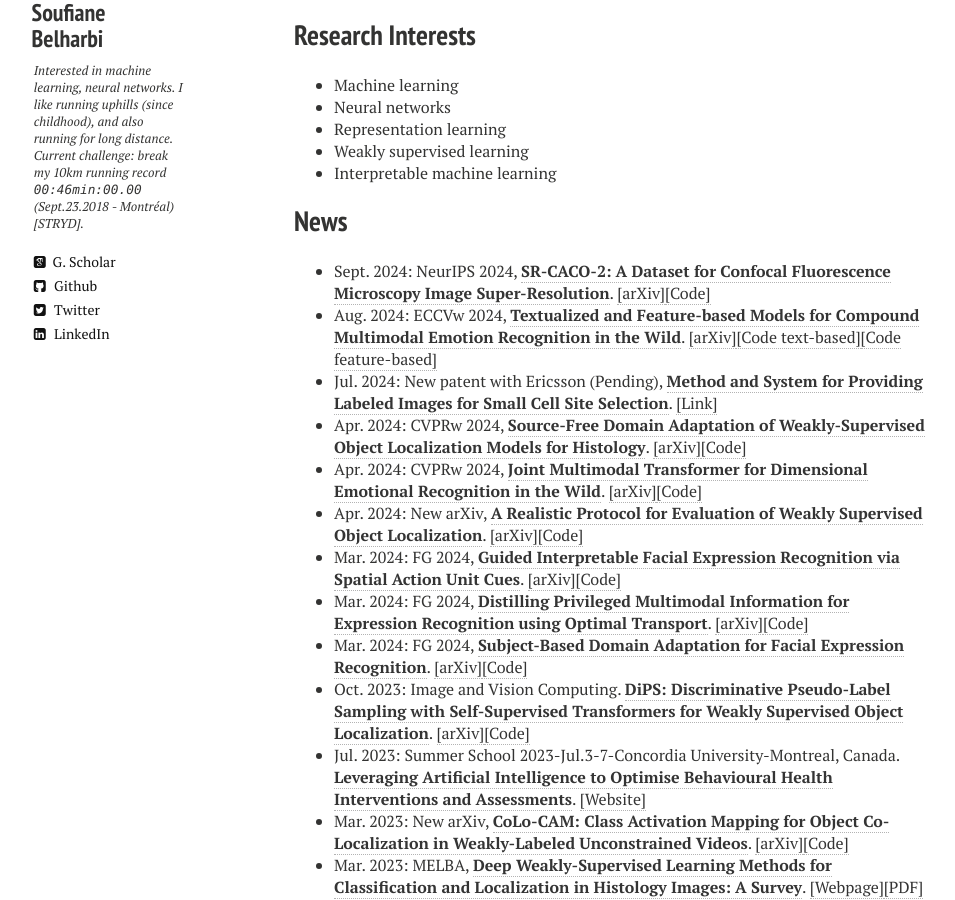
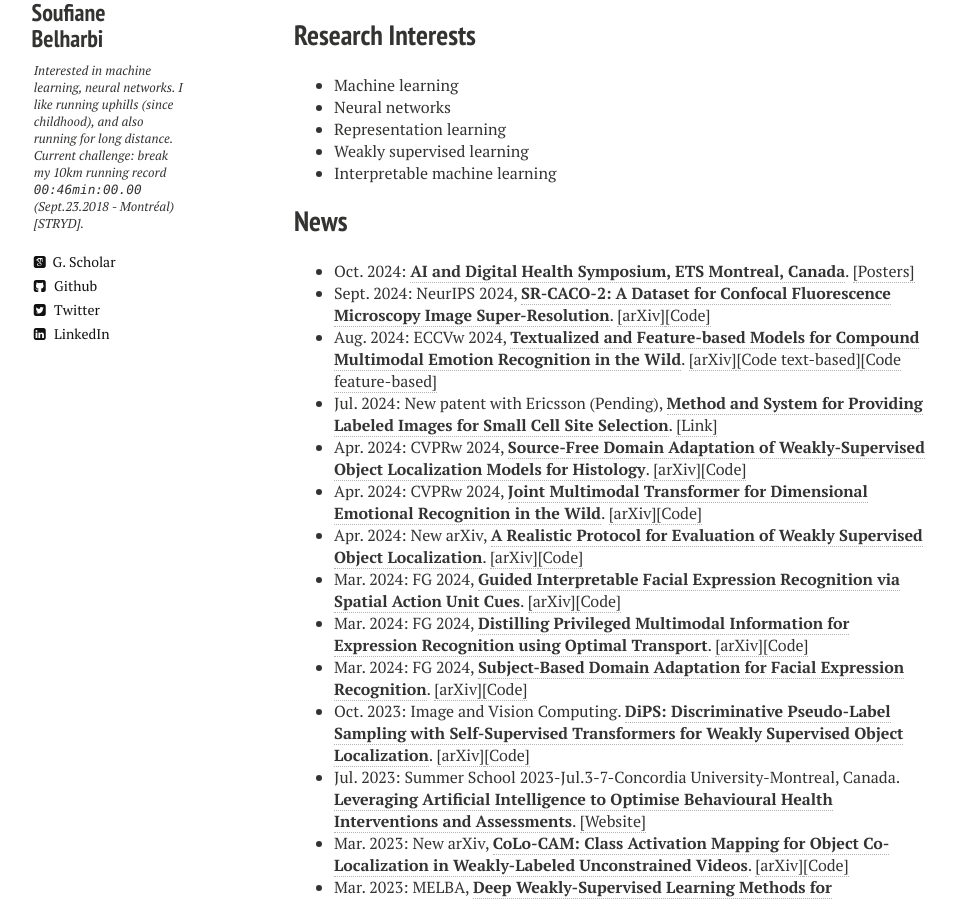
Before and after one commit to sbelharbi/sbelharbi.github.io, a Jekyll site: the page built from index.md, in a window 1280 px wide and 900 px high, scrolled down 1250 px. Shown: the whole window, without its empty margins (26-981 px from the left). Built offline with Jekyll 4.4.1, drawn with Linux system fonts in a browser that asks for light colours; nearby versions of some CDN libraries.

Commit message:
ai health symposium.

```diff
--- a/index.md
+++ b/index.md
@@ -23,6 +23,7 @@ My name is Soufiane Belharbi. I am a post-doc at [LIVIA Lab., ÉTS, Montreal](ht
 
 
 ## News
+* Oct. 2024: [**AI and Digital Health Symposium, ETS Montreal, Canada**](https://aihealthsymposium2024.squarespace.com/). <a href="https://aihealthsymposium2024.squarespace.com/posters">[Posters]</a>
 * Sept. 2024: NeurIPS 2024, [**SR-CACO-2: A Dataset for Confocal Fluorescence Microscopy Image Super-Resolution**](https://arxiv.org/pdf/2406.09168). <a href="https://arxiv.org/pdf/2406.09168">[arXiv]</a><a href="https://github.com/sbelharbi/sr-caco-2">[Code]</a>
 * Aug. 2024: ECCVw 2024, [**Textualized and Feature-based Models for Compound Multimodal Emotion Recognition in the Wild**](https://arxiv.org/pdf/2407.12927). <a href="https://arxiv.org/pdf/2407.12927">[arXiv]</a><a href="https://github.com/nicolas-richet/feature-vs-text-compound-emotion">[Code text-based]</a><a href="https://github.com/sbelharbi/feature-vs-text-compound-emotion">[Code feature-based]</a>
 * Jul. 2024: New patent with Ericsson (Pending), [**Method and System for Providing Labeled Images for Small Cell Site Selection**](https://patents.google.com/patent/US20240211541A1/en). <a href="https://patents.google.com/patent/US20240211541A1/en">[Link]</a>
```
